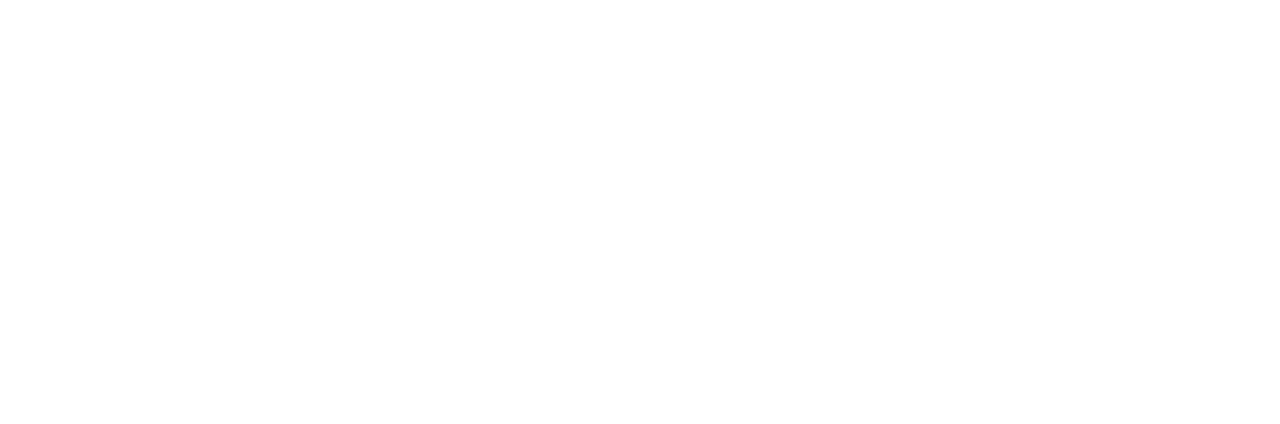
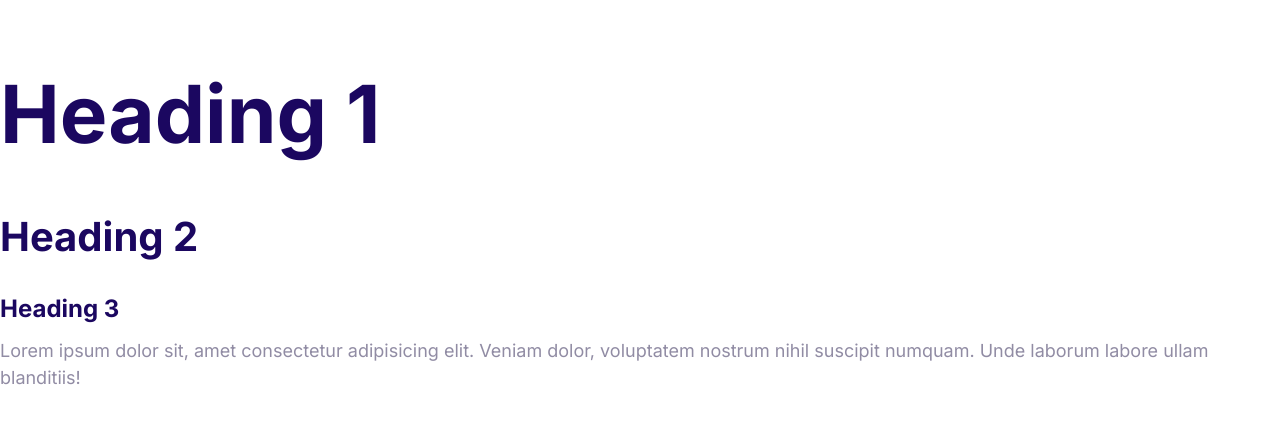
Before and after one commit to zhengshuang2011/HTML-CSS-Project, a plain HTML site: page index.html in a window 1280 px wide. Drawn offline with Linux system fonts and the light colour scheme.

Commit message:
Define the styles for the fonts.

```diff
--- a/css/styles.css
+++ b/css/styles.css
@@ -5,3 +5,51 @@
   --color-heading: #1b0760;
   --color-body: #918ca4;
 }
+
+html {
+  /* 62.5% of 16px = 10px   16px: default size */
+  font-size: 62.5%;
+}
+
+body {
+  font-family: Inter, Arial, Arial, Helvetica, sans-serif;
+  color: var(--color-body);
+  /* 1.5 * current font size */
+  line-height: 1.5;
+  font-size: 2.4rem;
+}
+h1,
+h2,
+h3 {
+  color: var(--color-heading);
+  margin-bottom: 1rem;
+}
+h1 {
+  /* 1rem: 1 * font size of the html element */
+  font-size: 7rem;
+}
+h2 {
+  /* 1rem: 1 * font size of the html element */
+  font-size: 4rem;
+}
+h3 {
+  /* 1rem: 1 * font size of the html element */
+  font-size: 3rem;
+}
+p {
+  margin-top: 0rem;
+}
+@media screen and (min-width: 1024px) {
+  body {
+    font-size: 1.8rem;
+  }
+  h1 {
+    font-size: 8rem;
+  }
+  h2 {
+    font-size: 4rem;
+  }
+  h3 {
+    font-size: 2.4rem;
+  }
+}
--- a/index.html
+++ b/index.html
@@ -5,8 +5,24 @@
     <meta http-equiv="X-UA-Compatible" content="IE=edge" />
     <meta name="viewport" content="width=device-width, initial-scale=1.0" />
     <title>Document</title>
+    <link rel="preconnect" href="https://fonts.googleapis.com" />
+    <link rel="preconnect" href="https://fonts.gstatic.com" crossorigin />
+    <link
+      href="https://fonts.googleapis.com/css2?family=Inter:wght@400;600;700;800&display=swap"
+      rel="stylesheet"
+    />
     <link rel="stylesheet" href="css/normalize.css" />
     <link rel="stylesheet" href="css/styles.css" />
   </head>
-  <body></body>
+  <body>
+    <!-- h${Heading $}*3 -->
+    <h1>Heading 1</h1>
+    <h2>Heading 2</h2>
+    <h3>Heading 3</h3>
+    <p>
+      Lorem ipsum dolor sit, amet consectetur adipisicing elit. Veniam dolor,
+      voluptatem nostrum nihil suscipit numquam. Unde laborum labore ullam
+      blanditiis!
+    </p>
+  </body>
 </html>
```
